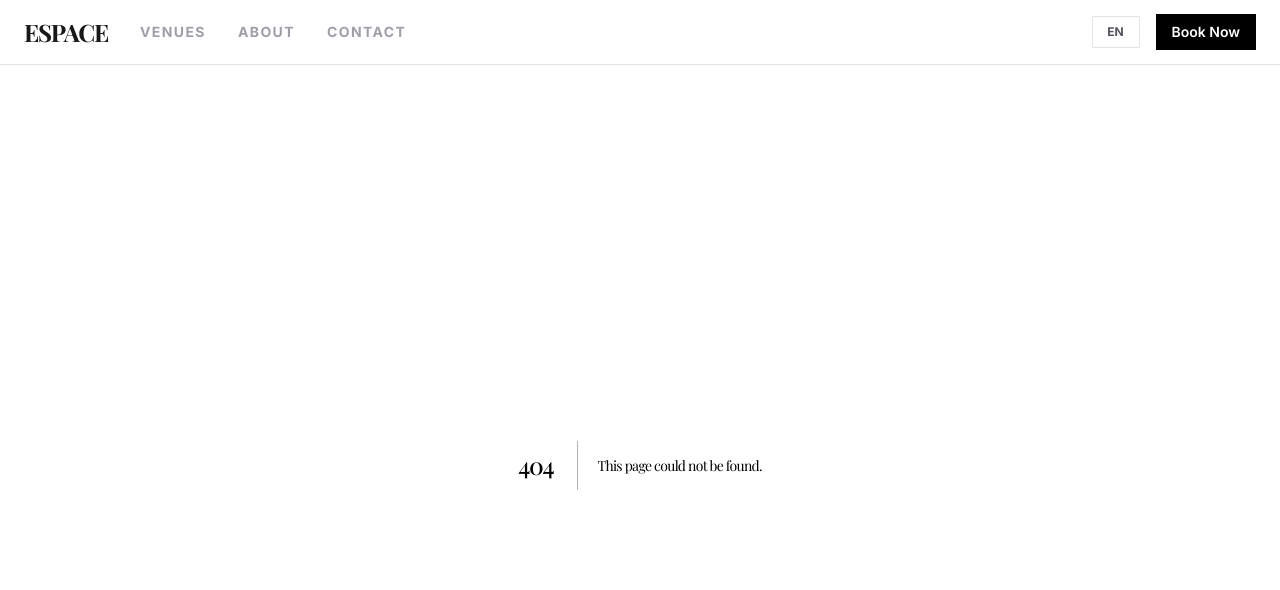
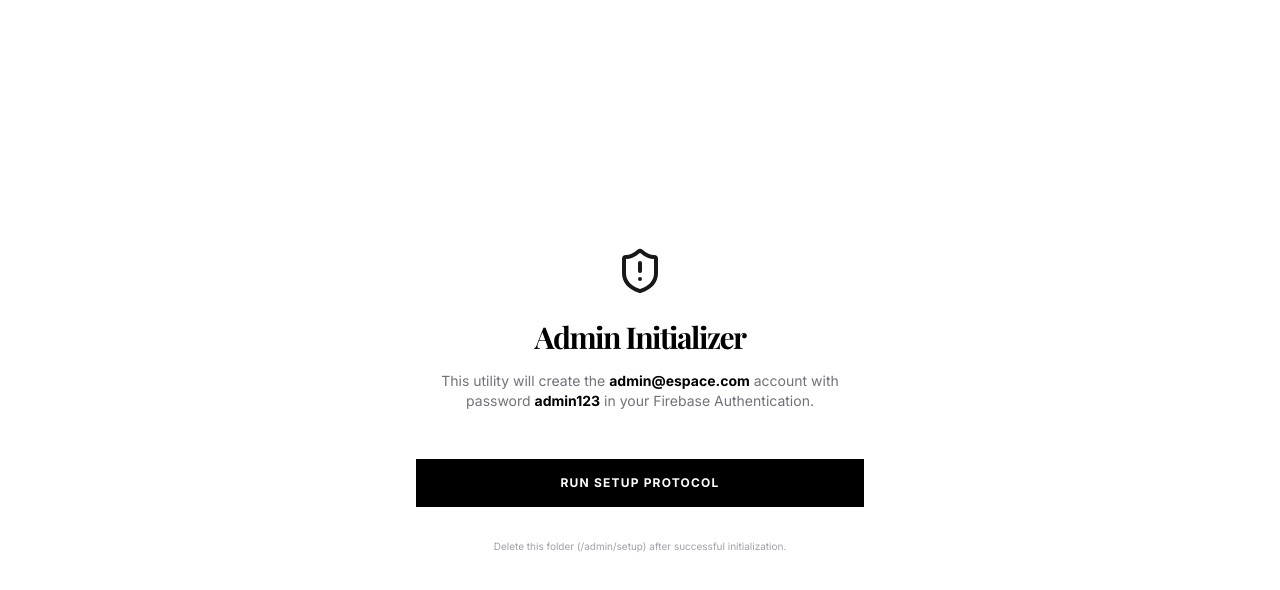
Before and after one commit to IrfanNG/event-booking-system, a Next.js app: page /admin/setup in a window 1280 px wide. Before the commit this address had no page. Shown: the top 590 px of the page. Built offline with nearby package versions, Linux system fonts and the light colour scheme; no server answers; a web font is replaced by a local one.

Commit message:
feat(auth): implement firebase authentication and admin route protection
feat(lang): enable full landing page localization and layout route-awareness

```diff
--- a/src/app/admin/layout.tsx
+++ b/src/app/admin/layout.tsx
@@ -1,17 +1,28 @@
+"use client";
+
+import { usePathname } from "next/navigation";
 import { AdminSidebar } from "@/components/admin/AdminSidebar";
 import { Bell, Search } from "lucide-react";
+import { AuthProvider } from "@/context/AuthContext";
+import { AdminGuard } from "@/components/admin/AdminGuard";
 
 export default function AdminLayout({
   children,
 }: {
   children: React.ReactNode;
 }) {
+  const pathname = usePathname();
+  const isPublicAdminRoute = pathname === "/admin/login" || pathname === "/admin/setup";
+
   return (
+    <AuthProvider>
+      <AdminGuard>
         <div className="flex min-h-screen bg-zinc-50 text-black">
-      <AdminSidebar />
+          {!isPublicAdminRoute && <AdminSidebar />}
 
           <main className="flex-1 overflow-y-auto">
-        <header className="flex h-16 items-center justify-between border-b-[0.5px] border-zinc-200 bg-white px-8 font-sans">
+            {!isPublicAdminRoute && (
+              <header className="flex h-16 items-center justify-between border-b-[0.5px] border-zinc-200 bg-white px-8 font-sans shrink-0">
                 <div className="flex items-center gap-4 border-[0.5px] border-zinc-200 px-3 py-1.5 bg-zinc-50/50">
                   <Search className="h-4 w-4 text-zinc-400" />
                   <input
@@ -28,9 +39,12 @@
                   <div className="h-8 w-8 rounded-full bg-zinc-100 border-[0.5px] border-zinc-200" />
                 </div>
               </header>
+            )}
 
             {children}
           </main>
         </div>
+      </AdminGuard>
+    </AuthProvider>
   );
 }
--- a/src/app/admin/login/page.tsx
+++ b/src/app/admin/login/page.tsx
@@ -3,17 +3,35 @@
 import { useState } from "react";
 import { useRouter } from "next/navigation";
 import { motion } from "framer-motion";
-import { Lock, User, ArrowRight } from "lucide-react";
+import { Lock, User, ArrowRight, Loader2, AlertCircle } from "lucide-react";
+import { useAuth } from "@/context/AuthContext";
 
 export default function AdminLogin() {
-  const [email, setEmail] = useState("");
+  const [identifier, setIdentifier] = useState("");
   const [password, setPassword] = useState("");
+  const [error, setError] = useState<string | null>(null);
+  const [isSubmitting, setIsSubmitting] = useState(false);
+  const { login } = useAuth();
   const router = useRouter();
 
-  const handleLogin = (e: React.FormEvent) => {
+  const handleLogin = async (e: React.FormEvent) => {
     e.preventDefault();
-    // For now, any login works
-    router.push("/admin/dashboard");
+    setError(null);
+    setIsSubmitting(true);
+
+    try {
+      await login(identifier, password);
+      router.push("/admin/dashboard");
+    } catch (err: any) {
+      console.error("Login Error:", err);
+      if (err.code === "auth/user-not-found" || err.code === "auth/wrong-password" || err.code === "auth/invalid-credential") {
+        setError("Invalid credentials. Access denied.");
+      } else {
+        setError("System fault. Please verify Firebase configuration.");
+      }
+    } finally {
+      setIsSubmitting(false);
+    }
   };
 
   return (
@@ -29,15 +47,27 @@
         </div>
 
         <form onSubmit={handleLogin} className="space-y-4">
+          {error && (
+            <motion.div
+               initial={{ opacity: 0, x: -10 }}
+               animate={{ opacity: 1, x: 0 }}
+               className="flex items-center gap-2 bg-red-50 p-4 border-[0.5px] border-red-200 text-red-600 text-xs font-bold uppercase tracking-widest"
+            >
+              <AlertCircle size={14} />
+              {error}
+            </motion.div>
+          )}
+
           <div className="relative">
             <User className="absolute left-4 top-1/2 h-4 w-4 -translate-y-1/2 text-zinc-400" />
             <input
-              type="email"
-              value={email}
-              onChange={(e) => setEmail(e.target.value)}
-              placeholder="Email address"
+              type="text"
+              value={identifier}
+              onChange={(e) => setIdentifier(e.target.value)}
+              placeholder="Admin ID or Email"
               className="w-full border-[0.5px] border-zinc-200 bg-white py-4 pl-12 pr-4 text-sm font-medium outline-none transition-colors focus:border-black dark:border-zinc-800 dark:bg-zinc-950 dark:text-white dark:focus:border-white"
               required
+              disabled={isSubmitting}
             />
           </div>
 
@@ -50,15 +80,23 @@
               placeholder="Password"
               className="w-full border-[0.5px] border-zinc-200 bg-white py-4 pl-12 pr-4 text-sm font-medium outline-none transition-colors focus:border-black dark:border-zinc-800 dark:bg-zinc-950 dark:text-white dark:focus:border-white"
               required
+              disabled={isSubmitting}
             />
           </div>
 
           <button
             type="submit"
-            className="group flex w-full items-center justify-center gap-2 bg-black py-4 text-xs font-bold uppercase tracking-widest text-white transition-opacity hover:opacity-90 dark:bg-white dark:text-black"
+            disabled={isSubmitting}
+            className="group flex w-full items-center justify-center gap-2 bg-black py-4 text-xs font-bold uppercase tracking-widest text-white transition-all hover:bg-zinc-800 disabled:opacity-50 dark:bg-white dark:text-black dark:hover:bg-zinc-200"
           >
-            Authenticate
-            <ArrowRight className="h-3 w-3 transition-transform group-hover:translate-x-1" />
+            {isSubmitting ? (
+              <Loader2 className="h-4 w-4 animate-spin" />
+            ) : (
+              <>
+                Authenticate
+                <ArrowRight className="h-3 w-3 transition-transform group-hover:translate-x-1" />
+              </>
+            )}
           </button>
         </form>
 
--- /dev/null
+++ b/src/app/admin/setup/page.tsx
@@ -0,0 +1,68 @@
+"use client";
+
+import { useState } from "react";
+import { createUserWithEmailAndPassword } from "firebase/auth";
+import { auth } from "@/lib/firebase";
+import { motion } from "framer-motion";
+import { ShieldAlert, CheckCircle, Loader2 } from "lucide-react";
+
+export default function AdminSetup() {
+  const [loading, setLoading] = useState(false);
+  const [done, setDone] = useState(false);
+  const [error, setError] = useState<string | null>(null);
+
+  const handleInit = async () => {
+    setLoading(true);
+    setError(null);
+    try {
+      await createUserWithEmailAndPassword(auth, "admin@espace.com", "admin123");
+      setDone(true);
+    } catch (err: any) {
+      setError(err.message);
+    } finally {
+      setLoading(false);
+    }
+  };
+
+  return (
+    <div className="flex min-h-screen items-center justify-center bg-white p-6">
+      <div className="w-full max-w-md text-center">
+        <ShieldAlert className="mx-auto mb-6 h-12 w-12 text-zinc-900" />
+        <h1 className="font-serif text-3xl font-bold tracking-tighter">Admin Initializer</h1>
+        <p className="mt-4 text-sm text-zinc-500">
+          This utility will create the <span className="font-bold text-black">admin@espace.com</span> account
+          with password <span className="font-bold text-black">admin123</span> in your Firebase Authentication.
+        </p>
+
+        {done ? (
+          <motion.div
+            initial={{ scale: 0.9, opacity: 0 }}
+            animate={{ scale: 1, opacity: 1 }}
+            className="mt-8 flex items-center justify-center gap-2 text-green-600 font-bold uppercase tracking-widest text-xs"
+          >
+            <CheckCircle size={16} />
+            Success. You can now login.
+          </motion.div>
+        ) : (
+          <button
+            onClick={handleInit}
+            disabled={loading}
+            className="mt-12 w-full bg-black py-4 text-xs font-bold uppercase tracking-widest text-white transition-opacity hover:opacity-90 disabled:opacity-50"
+          >
+            {loading ? <Loader2 className="animate-spin mx-auto h-4 w-4" /> : "Run Setup Protocol"}
+          </button>
+        )}
+
+        {error && (
+          <p className="mt-6 text-xs font-medium text-red-500 bg-red-50 p-4 border-[0.5px] border-red-100">
+            {error}
+          </p>
+        )}
+
+        <p className="mt-8 text-[10px] text-zinc-400">
+          Delete this folder (/admin/setup) after successful initialization.
+        </p>
+      </div>
+    </div>
+  );
+}
--- a/src/app/layout.tsx
+++ b/src/app/layout.tsx
@@ -1,4 +1,6 @@
-import type { Metadata } from "next";
+"use client";
+
+import { usePathname } from "next/navigation";
 import { Inter, Playfair_Display } from "next/font/google";
 import "./globals.css";
 import { LanguageProvider } from "@/context/LanguageContext";
@@ -14,21 +16,19 @@
   subsets: ["latin"],
 });
 
-export const metadata: Metadata = {
-  title: "Espace | Premier Venue Booking",
-  description: "Book elite event spaces for your next big moment.",
-};
-
 export default function RootLayout({
   children,
 }: Readonly<{
   children: React.ReactNode;
 }>) {
+  const pathname = usePathname();
+  const isAdminPage = pathname?.startsWith("/admin");
+
   return (
     <html lang="en" className={`${inter.variable} ${playfair.variable} antialiased`}>
       <body className="min-h-screen bg-background text-foreground selection:bg-zinc-200 dark:selection:bg-zinc-800">
         <LanguageProvider>
-          <Navbar />
+          {!isAdminPage && <Navbar />}
           {children}
         </LanguageProvider>
       </body>
--- a/src/app/page.tsx
+++ b/src/app/page.tsx
@@ -1,7 +1,12 @@
+"use client";
+
 import { Hero } from "@/components/landing/Hero";
 import { VenueGrid } from "@/components/landing/VenueGrid";
+import { useLanguage } from "@/context/LanguageContext";
 
 export default function Home() {
+  const { t } = useLanguage();
+
   return (
     <div className="flex flex-col min-h-screen">
       <main>
@@ -13,19 +18,13 @@
           <div className="mx-auto max-w-7xl">
             <div className="grid gap-12 lg:gap-16 lg:grid-cols-2 lg:items-center">
               <div>
-                <h2 className="font-serif text-3xl lg:text-5xl font-light tracking-tighter text-black leading-tight">
-                  Curated Spaces for <br className="hidden lg:block" /> Iconic Moments.
-                </h2>
+                <h2
+                  className="font-serif text-3xl lg:text-5xl font-light tracking-tighter text-black leading-tight"
+                  dangerouslySetInnerHTML={{ __html: t("about_title").replace("Iconic Moments.", "<br className='hidden lg:block' /> Iconic Moments.") }}
+                />
                 <div className="mt-8 lg:mt-12 space-y-6 text-zinc-500 max-w-lg leading-relaxed text-sm lg:text-base">
-                  <p>
-                    ESPACE is a collection of high-end event venues designed for those who value
-                    aesthetic precision and functional excellence. From minimalist galleries
-                    to industrial lofts, every space in our portfolio is hand-picked.
-                  </p>
-                  <p>
-                    Our mission is to simplify the booking experience without compromising
-                    on the institutional quality that professional event planners demand.
-                  </p>
+                  <p>{t("about_p1")}</p>
+                  <p>{t("about_p2")}</p>
                 </div>
               </div>
               <div className="relative aspect-square bg-zinc-200 border-[0.5px] border-zinc-300 overflow-hidden group">
@@ -44,14 +43,14 @@
         <section id="contact" className="w-full bg-white py-16 lg:py-32 px-6 border-t-[0.5px] border-zinc-200">
           <div className="mx-auto max-w-7xl">
             <div className="mb-12 lg:mb-16">
-              <h2 className="font-serif text-3xl lg:text-4xl tracking-tighter text-black">Get in Touch</h2>
-              <p className="mt-4 text-[10px] font-bold uppercase tracking-widest text-zinc-400">Connect with our venue curators</p>
+              <h2 className="font-serif text-3xl lg:text-4xl tracking-tighter text-black">{t("contact_title")}</h2>
+              <p className="mt-4 text-[10px] font-bold uppercase tracking-widest text-zinc-400">{t("contact_subtitle")}</p>
             </div>
 
             <div className="grid gap-4 sm:grid-cols-2 lg:grid-cols-3">
-              <ContactCard label="Email" value="concierge@espace.com" />
-              <ContactCard label="Location" value="Level 42, Elite Tower, KL" />
-              <ContactCard label="Phone" value="+60 12 345 6789" />
+              <ContactCard label={t("contact_email")} value="concierge@espace.com" />
+              <ContactCard label={t("contact_location")} value="Level 42, Elite Tower, KL" />
+              <ContactCard label={t("contact_phone")} value="+60 12 345 6789" />
             </div>
           </div>
         </section>
--- /dev/null
+++ b/src/components/admin/AdminGuard.tsx
@@ -0,0 +1,37 @@
+"use client";
+
+import { useEffect } from "react";
+import { useRouter, usePathname } from "next/navigation";
+import { useAuth } from "@/context/AuthContext";
+
+export function AdminGuard({ children }: { children: React.ReactNode }) {
+  const { user, loading } = useAuth();
+  const router = useRouter();
+  const pathname = usePathname();
+
+  useEffect(() => {
+    const isPublicRoute = pathname === "/admin/login" || pathname === "/admin/setup";
+
+    if (!loading && !user && !isPublicRoute) {
+      router.push("/admin/login");
+    }
+  }, [user, loading, router, pathname]);
+
+  // Show nothing or a skeleton while checking auth
+  if (loading) {
+    return (
+      <div className="flex min-h-screen items-center justify-center bg-zinc-50 dark:bg-black font-serif text-sm tracking-widest uppercase text-zinc-400">
+        Verifying Protocol...
+      </div>
+    );
+  }
+
+  const isPublicRoute = pathname === "/admin/login" || pathname === "/admin/setup";
+
+  // If on public route, or user is authenticated, render the children
+  if (!user && !isPublicRoute) {
+     return null; // Prevent flicker before redirect
+  }
+
+  return <>{children}</>;
+}
--- a/src/components/admin/AdminSidebar.tsx
+++ b/src/components/admin/AdminSidebar.tsx
@@ -2,7 +2,8 @@
 
 import Link from "next/link";
 import { usePathname } from "next/navigation";
-import { LayoutDashboard, CalendarDays, Users, Wallet } from "lucide-react";
+import { LayoutDashboard, CalendarDays, Users, Wallet, LogOut } from "lucide-react";
+import { useAuth } from "@/context/AuthContext";
 
 const navItems = [
   { icon: <LayoutDashboard className="h-4 w-4" />, label: "Dashboard", href: "/admin/dashboard" },
@@ -13,13 +14,14 @@
 
 export function AdminSidebar() {
   const pathname = usePathname();
+  const { logout } = useAuth();
 
   return (
-    <aside className="hidden w-64 border-r-[0.5px] border-zinc-200 bg-white lg:block">
-      <div className="flex h-16 items-center border-b-[0.5px] border-zinc-200 px-6">
+    <aside className="hidden w-64 border-r-[0.5px] border-zinc-200 bg-white lg:flex flex-col">
+      <div className="flex h-16 items-center border-b-[0.5px] border-zinc-200 px-6 shrink-0">
         <Link href="/" className="font-serif text-xl font-bold tracking-tighter text-black">ESPACE ADMIN</Link>
       </div>
-      <nav className="p-4 space-y-1">
+      <nav className="p-4 space-y-1 flex-1">
         {navItems.map((item) => {
           const isActive = pathname === item.href;
           return (
@@ -38,6 +40,16 @@
           );
         })}
       </nav>
+
+      <div className="p-4 border-t-[0.5px] border-zinc-200">
+        <button
+          onClick={() => logout()}
+          className="flex w-full items-center gap-3 px-3 py-2.5 text-[11px] font-bold uppercase tracking-widest text-red-500 transition-colors hover:bg-red-50 hover:text-red-700"
+        >
+          <LogOut className="h-4 w-4" />
+          Log Out
+        </button>
+      </div>
     </aside>
   );
 }
--- /dev/null
+++ b/src/context/AuthContext.tsx
@@ -0,0 +1,57 @@
+"use client";
+
+import React, { createContext, useContext, useEffect, useState } from "react";
+import {
+  onAuthStateChanged,
+  signInWithEmailAndPassword,
+  signOut,
+  User
+} from "firebase/auth";
+import { auth } from "@/lib/firebase";
+
+interface AuthContextType {
+  user: User | null;
+  loading: boolean;
+  login: (id: string, pass: string) => Promise<void>;
+  logout: () => Promise<void>;
+}
+
+const AuthContext = createContext<AuthContextType | undefined>(undefined);
+
+export function AuthProvider({ children }: { children: React.ReactNode }) {
+  const [user, setUser] = useState<User | null>(null);
+  const [loading, setLoading] = useState(true);
+
+  useEffect(() => {
+    const unsubscribe = onAuthStateChanged(auth, (user) => {
+      setUser(user);
+      setLoading(false);
+    });
+
+    return () => unsubscribe();
+  }, []);
+
+  const login = async (id: string, pass: string) => {
+    // Admin ID mapping to Email
+    const email = id === "admin" ? "admin@espace.com" : id;
+    await signInWithEmailAndPassword(auth, email, pass);
+  };
+
+  const logout = async () => {
+    await signOut(auth);
+  };
+
+  return (
+    <AuthContext.Provider value={{ user, loading, login, logout }}>
+      {children}
+    </AuthContext.Provider>
+  );
+}
+
+export function useAuth() {
+  const context = useContext(AuthContext);
+  if (context === undefined) {
+    throw new Error("useAuth must be used within an AuthProvider");
+  }
+  return context;
+}
--- a/src/context/LanguageContext.tsx
+++ b/src/context/LanguageContext.tsx
@@ -27,6 +27,18 @@
     btn_learn_more: "Learn More",
     hero_curated: "Curated Selection",
     hero_hospitality: "Institutional Hospitality",
+
+    // About
+    about_title: "Curated Spaces for Iconic Moments.",
+    about_p1: "ESPACE is a collection of high-end event venues designed for those who value aesthetic precision and functional excellence. From minimalist galleries to industrial lofts, every space in our portfolio is hand-picked.",
+    about_p2: "Our mission is to simplify the booking experience without compromising on the institutional quality that professional event planners demand.",
+
+    // Contact
+    contact_title: "Get in Touch",
+    contact_subtitle: "Connect with our venue curators",
+    contact_email: "Email",
+    contact_location: "Location",
+    contact_phone: "Phone",
 
     // Venue Grid
     grid_title: "Our Venues",
@@ -97,6 +109,18 @@
     btn_learn_more: "Ketahui Lanjut",
     hero_curated: "Pilihan Terpilih",
     hero_hospitality: "Hospitaliti Institusi",
+
+    // About
+    about_title: "Ruang Terpilih untuk Momen Ikonik.",
+    about_p1: "ESPACE adalah koleksi dewan acara mewah yang direka untuk mereka yang menghargai ketepatan estetik dan kecemerlangan fungsional. Dari galeri minimalis ke lot industri, setiap ruang dalam portfolio kami dipilih dengan teliti.",
+    about_p2: "Misi kami adalah untuk memudahkan pengalaman tempahan tanpa menjejaskan kualiti institusi yang dituntut oleh perancang acara profesional.",
+
+    // Contact
+    contact_title: "Hubungi Kami",
+    contact_subtitle: "Berhubung dengan kurator dewan kami",
+    contact_email: "Emel",
+    contact_location: "Lokasi",
+    contact_phone: "Telefon",
 
     // Venue Grid
     grid_title: "Dewan Kami",
```
Lines whose indentation alone changed are shown as unchanged.
